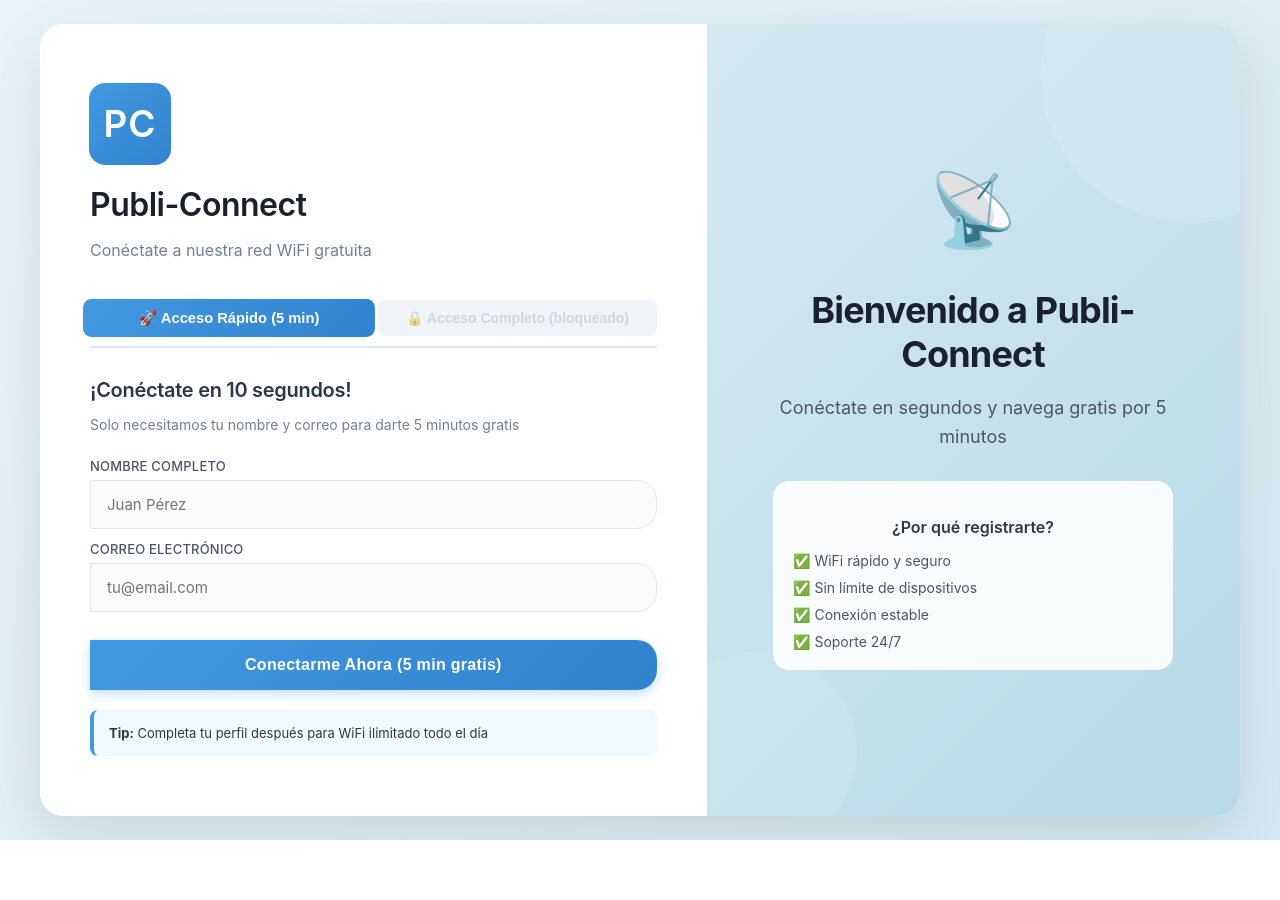
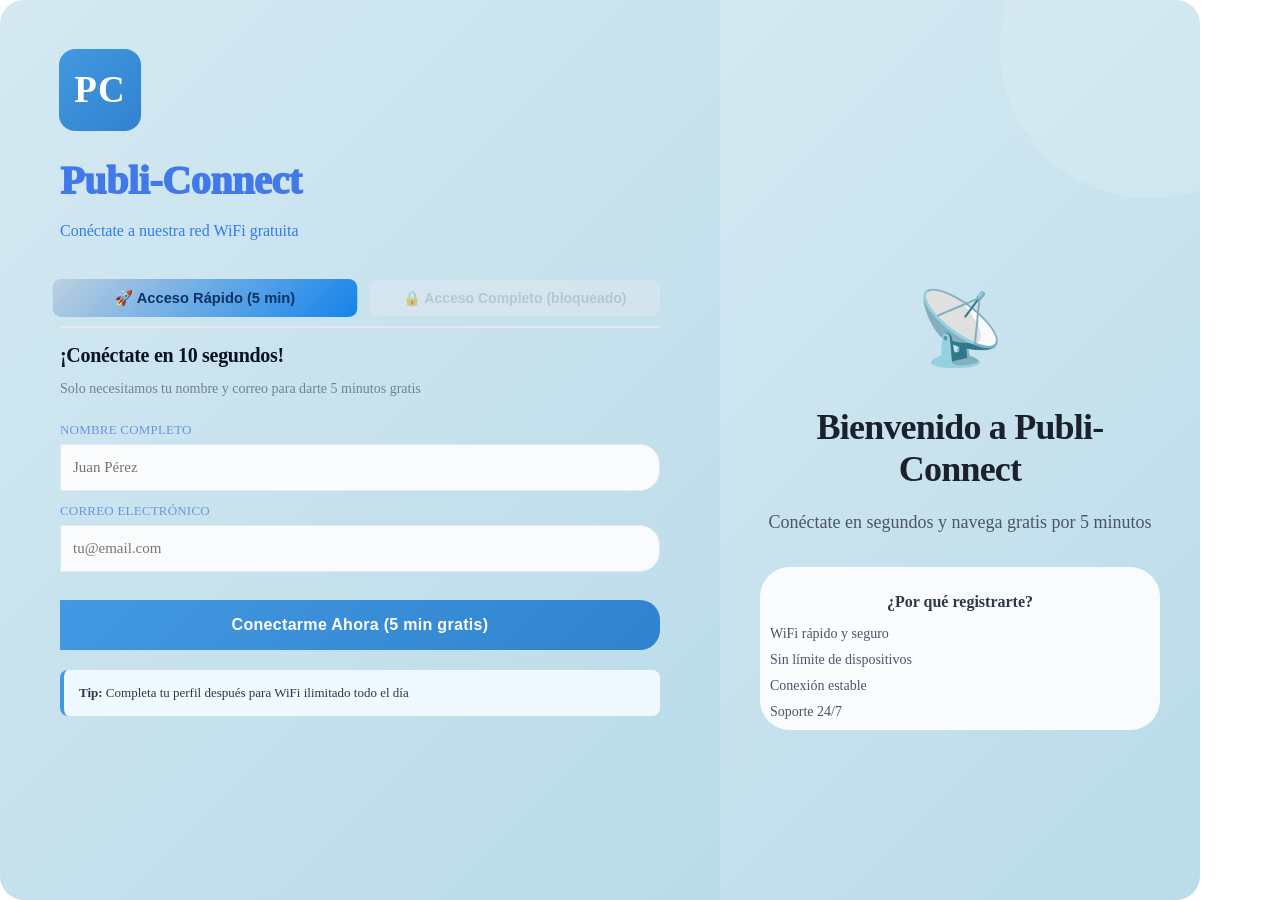
Before and after one commit to RegreDanger/publi-connect-front, a React (Vite) app: page / in a window 1280 px wide. Before the commit the page ends 840 px from the top, so only its background shows below. Built offline with nearby package versions, Linux system fonts and the light colour scheme.

Commit message:
Se hace cambio visual de colores,estilos y se prepara variables para back

```diff
--- a/package.json
+++ b/package.json
@@ -10,8 +10,8 @@
     "preview": "vite preview"
   },
   "dependencies": {
-    "react": "^19.1.1",
-    "react-dom": "^19.1.1"
+    "react": "^19.2.0",
+    "react-dom": "^19.2.0"
   },
   "devDependencies": {
     "@eslint/js": "^9.36.0",
--- a/src/components/PubliConnect/InfoSidebar.tsx
+++ b/src/components/PubliConnect/InfoSidebar.tsx
@@ -1,10 +1,9 @@
 import type { Dispatch, SetStateAction } from 'react';
 
-// 1. Define la interfaz (los tipos de las props que va a recibir)
+
 interface InfoSidebarProps {
   setCurrentSlide: Dispatch<SetStateAction<number>>;
-  // Nota: Si no usas estas props dentro de InfoSidebar, puedes quitarlas
-  // de la interfaz, pero el error desaparecerá al definirlas.
+  // Nota: es para algun prop que  tengamos
 }
 
 // 2. Define el componente y desestructura las props
@@ -16,7 +15,7 @@ export default function InfoSidebar({ setCurrentSlide }: InfoSidebarProps) {
       <div className="shape shape-two" />
 
       <div className="info-content">
-        <div className="emoji-icon">📡</div> {/* Puedes poner el icono que quieras */}
+        <div className="emoji-icon">📡</div> {/* icono que deseemos */}
         <h2 className="info-title">
           Bienvenido a <span translate="no">Publi-Connect</span>
         </h2>
@@ -27,32 +26,13 @@ export default function InfoSidebar({ setCurrentSlide }: InfoSidebarProps) {
         <div className="feature-box">
           <h3>¿Por qué registrarte?</h3>
           <div className="feature-list">
-            <div>✅ WiFi rápido y seguro</div>
-            <div>✅ Sin límite de dispositivos</div>
-            <div>✅ Conexión estable</div>
-            <div>✅ Soporte 24/7</div>
+            <div> WiFi rápido y seguro</div>
+            <div>Sin límite de dispositivos</div>
+            <div>Conexión estable</div>
+            <div>Soporte 24/7</div>
           </div>
         </div>
-
-        {/* Opcional: Agregar un botón para volver al formulario en móvil */}
-        <button
-            className="back-to-form-button"
-            onClick={() => setCurrentSlide(0)}
-            style={{
-                marginTop: '20px',
-                padding: '10px 20px',
-                background: '#4299e1',
-                color: 'white',
-                border: 'none',
-                borderRadius: '8px',
-                fontWeight: '600',
-                cursor: 'pointer'
-            }}
-        >
-            Volver al Formulario
-        </button>
-
-      </div>
+        </div>
     </div>
   );
 }
--- a/src/components/PubliConnect/PortalStyle.css
+++ b/src/components/PubliConnect/PortalStyle.css
@@ -1,14 +1,4 @@
 /* ========== CONTENEDOR PRINCIPAL ========== */
-.portal-root {
-  min-height: 100vh;
-  background: linear-gradient(135deg, #e8f4f8 0%, #d4e9f2 100%);
-  display: flex;
-  align-items: center;
-  justify-content: center;
-  padding: 20px;
-  font-family: -apple-system, BlinkMacSystemFont, "SF Pro Display", "SF Pro Text", "Segoe UI", sans-serif;
-}
-
 .portal-container {
   display: flex;
   max-width: 1200px;
@@ -16,11 +6,11 @@
   background: rgba(255, 255, 255, 0.95);
   border-radius: 24px;
   overflow: hidden;
-  box-shadow: 0 20px 60px rgba(0, 0, 0, 0.1);
   position: relative;
   opacity: 0;
   transform: translateY(20px);
   transition: all 0.6s ease-out;
+  min-height: 900px; /* ✅ Altura mínima */
 }
 
 .portal-container.visible {
@@ -33,14 +23,20 @@
   display: flex;
   width: 100%;
   transition: transform 0.3s ease-out;
+  align-items: stretch; /* Añadir esta línea para estirar los hijos */
 }
 
 /* ========== SECCIÓN DEL FORMULARIO ========== */
 .form-section {
-  flex: 0 0 100%;
+  flex: 100% 100% 100%;
   min-width: 100%;
-  padding: 60px 50px;
-  background: white;
+  padding: 50px 60px;
+  background: linear-gradient(135deg, #d4e9f2 0%, #b8dae8 100%);
+  min-height: 100%;
+}
+.shape {
+  position: absolute;
+  border-radius: 100%;
 }
 
 /* ========== HEADER/LOGO ========== */
@@ -68,16 +64,16 @@
 }
 
 .portal-title {
-  font-size: 32px;
-  font-weight: 600;
-  color: #1a202c;
-  margin-bottom: 8px;
-  letter-spacing: -0.5px;
+  font-size: 40px;
+  font-weight: 1000;
+  color: #3f77e9fb;
+  margin-bottom: 18px;
+  letter-spacing: -0.4px;
 }
 
 .portal-subtitle {
   font-size: 16px;
-  color: #718096;
+  color: #327cec;
   font-weight: 400;
   margin-bottom: 24px;
 }
@@ -85,8 +81,8 @@
 /* ========== BOTONES DE FASE ========== */
 .phase-buttons-wrapper {
   display: flex;
-  gap: 10px;
-  margin-bottom: 30px;
+  gap: 20px;
+  margin-bottom: 20x;
   border-bottom: 2px solid #e2e8f0;
   padding-bottom: 10px;
   flex-wrap: wrap;
@@ -95,10 +91,10 @@
 .phase-button {
   flex: 1;
   min-width: 140px;
-  padding: 10px 20px;
+  padding: 10px 10px;
   border: none;
   background: transparent;
-  color: #718096;
+  color: #6199ec;
   border-radius: 8px;
   cursor: pointer;
   font-weight: 600;
@@ -107,8 +103,8 @@
 }
 
 .phase-button.active {
-  background: linear-gradient(135deg, #4299e1 0%, #3182ce 100%);
-  color: white;
+  background: linear-gradient(135deg, #bcd0e1 0%, #1483ea 100%);
+  color: rgb(13, 51, 101);
   transform: scale(1.05);
 }
 
@@ -122,7 +118,7 @@
 .form-title {
   font-size: 20px;
   font-weight: 600;
-  color: #2d3748;
+  color: #071224;
   margin-bottom: 10px;
   letter-spacing: -0.3px;
 }
@@ -138,14 +134,14 @@
   display: block;
   font-size: 13px;
   font-weight: 500;
-  color: #4a5568;
+  color: #6996e3;
   margin-bottom: 6px;
   letter-spacing: 0.2px;
 }
 
 .form-input {
   width: 100%;
-  padding: 14px 16px;
+  padding: 14px 12px;
   font-size: 15px;
   border: 1.5px solid #e2e8f0;
   border-radius: 0 20px 20px 0;
@@ -154,13 +150,22 @@
   font-family: inherit;
   color: #2d3748;
   background: #fafbfc;
-  box-sizing: border-box;
+  box-sizing:border-box;
 }
 
+.form-input:focus,
+.form-input:hover {
+  border-top-left-radius: #070ee3;
+  background: white;
+  transform: translateX(4px);
+  border-left: 8px solid #0e7fdd; /* ← Borde derecho más grueso */
+  box-shadow: 0px 0 20px rgba(66, 153, 225, 0.6); /* ← Efecto neón azul a la derecha */
+}
+
+/* Efecto neón más intenso al hacer focus */
 .form-input:focus {
-  border-color: #4299e1;
-  background: white;
-  transform: translateX(5px);
+  border-right: 10px solid #6309c8;
+  box-shadow: 6px 0 20px rgba(5, 128, 243, 0.8); /* ← Neón más fuerte */
 }
 
 /* ========== BOTONES DE SUBMIT ========== */
@@ -176,12 +181,11 @@
   cursor: pointer;
   transition: all 0.3s;
   letter-spacing: 0.3px;
-  box-shadow: 0 4px 12px rgba(66, 153, 225, 0.3);
+
 }
 
 .quick-submit-button:hover {
   transform: translateY(-2px);
-  box-shadow: 0 6px 20px rgba(66, 153, 225, 0.4);
 }
 
 .complete-submit-button {
@@ -227,6 +231,7 @@
   padding: 60px 40px;
   position: relative;
   overflow: hidden;
+  min-height: 100%;
 }
 
 .shape {
@@ -243,14 +248,7 @@
   animation: float 6s ease-in-out infinite;
 }
 
-.shape-two {
-  width: 200px;
-  height: 200px;
-  background: rgba(255, 255, 255, 0.1);
-  bottom: -50px;
-  left: -50px;
-  animation: float 8s ease-in-out infinite reverse;
-}
+
 
 .info-content {
   text-align: center;
@@ -284,8 +282,8 @@
 
 .feature-box {
   background: rgba(255, 255, 255, 0.9);
-  padding: 20px;
-  border-radius: 16px;
+  padding: 10px;
+  border-radius: 30px;
   margin-top: 30px;
 }
 
@@ -317,11 +315,11 @@
 /* ========== INDICADORES DE CARRUSEL ========== */
 .carousel-indicators {
   position: absolute;
-  bottom: 20px;
+  bottom: 80px;
   left: 50%;
   transform: translateX(-50%);
   display: none;
-  gap: 8px;
+  gap: 20px;
   z-index: 10;
 }
 
@@ -335,7 +333,7 @@
 }
 
 .indicator.active {
-  width: 24px;
+  width: 40px;
   background: #4299e1;
 }
 
@@ -411,15 +409,69 @@
   transform: scale(1) !important;
 }
 /* ========== RESPONSIVE MOBILE ========== */
-@media (max-width: 968px) {
+@media (max-width: 930px) {
   .portal-container {
-    max-height: 90vh !important;
+      max-height: 100vh !important;
   }
 
   .form-section {
-    padding: 40px 30px !important;
+      padding: 20px 1px !important;
       overflow-y: auto !important;
-    max-height: 90vh !important;
+      max-height: 100vh !important;
+  }
+
+  /* ===== AJUSTES PARA INFO SIDEBAR ===== */
+  .info-section {
+      padding: 20px 20px !important; /* Reducir padding */
+      max-height: 100h !important; /* Limitar altura */
+      overflow-y: auto !important; /* Permitir scroll si es necesario */
+  }
+
+  /* Reducir contenido del info sidebar */
+  .emoji-icon {
+      font-size: 48px !important;
+      margin-bottom: 16px !important;
+  }
+
+  .info-title {
+      font-size: 24px !important;
+      margin-bottom: 12px !important;
+  }
+
+  .info-description {
+      font-size: 14px !important;
+      margin-bottom: 20px !important;
+      line-height: 1.4 !important;
+  }
+
+  .info-content {
+      max-width: 100% !important; /* Usar todo el ancho disponible */
+  }
+
+  .feature-box {
+      padding: 16px !important;
+      margin-top: 20px !important;
+  }
+
+  .feature-box h3 {
+      font-size: 14px !important;
+      margin-bottom: 10px !important;
+  }
+
+  .feature-list {
+      font-size: 13px !important;
+  }
+
+  .feature-list div {
+      margin-bottom: 6px !important;
+  }
+
+  /* Reducir tamaño de las formas decorativas */
+  .shape-one {
+      width: 200px !important;
+      height: 200px !important;
+      top: -50px !important;
+      right: -50px !important;
   }
 
   .carousel-indicators {
@@ -434,16 +486,24 @@
 @media (min-width: 969px) {
   .carousel-wrapper {
       flex-wrap: nowrap !important;
+      gap: 0; /* ← Sin espacio entre secciones */
   }
 
   .form-section {
-    flex: 1 !important;
+      flex: 1.2 !important;
       min-width: auto !important;
   }
 
   .info-section {
       flex: 0.8 !important;
       min-width: auto !important;
+  }
+
+  /* Eliminar cualquier borde o sombra que cause división */
+  .form-section,
+  .info-section {
+      box-shadow: none;
+      border: none;
   }
 }
 
@@ -455,4 +515,42 @@
   .portal-title {
       font-size: 28px !important;
   }
+
+  /* ===== AJUSTES ADICIONALES PARA INFO SIDEBAR EN PANTALLAS MUY PEQUEÑAS ===== */
+  .info-section {
+      padding: 20px 15px !important;
   }
+
+  .emoji-icon {
+      font-size: 40px !important;
+      margin-bottom: 12px !important;
+  }
+
+  .info-title {
+      font-size: 20px !important;
+      margin-bottom: 10px !important;
+  }
+
+  .info-description {
+      font-size: 13px !important;
+      margin-bottom: 16px !important;
+  }
+
+  .feature-box {
+      padding: 12px !important;
+      margin-top: 16px !important;
+  }
+
+  .feature-box h3 {
+      font-size: 13px !important;
+  }
+
+  .feature-list {
+      font-size: 12px !important;
+  }
+
+  .shape-one {
+      width: 150px !important;
+      height: 150px !important;
+  }
+}
```
Also changed, not shown: src/components/PubliConnect/CompleteAccesForm.tsx (+28 -16 lines), src/components/PubliConnect/PubliConnectPortal.tsx (+63 -14 lines), 1 other file (tests, documents, lock files or other folders). Lines whose indentation alone changed are shown as unchanged.
